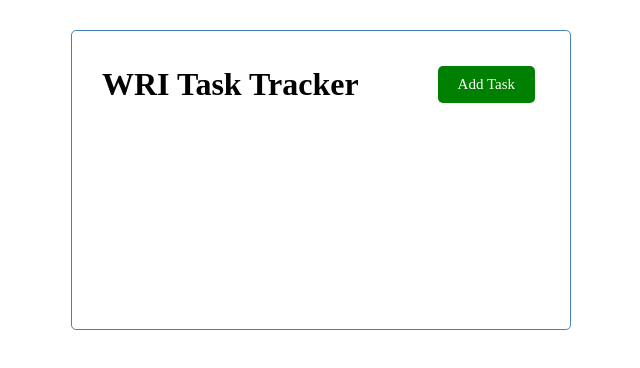
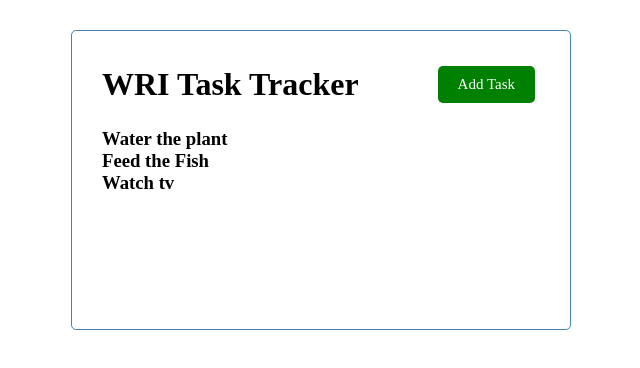
Before and after one commit to webroyit/v4e039-WRITaskTracker, a Vue app: page / in a window 1280 px wide. Shown: the top 368 px of the page, without its empty margins (319-959 px from the left). Built offline with nearby package versions, Linux system fonts and the light colour scheme.

Commit message:
Use v-for to display each tasks

```diff
--- a/src/App.vue
+++ b/src/App.vue
@@ -1,16 +1,19 @@
 <template>
   <div class="container">
     <Header title="WRI Task Tracker" />
+    <Tasks :tasks="tasks" />
   </div>
 </template>
 
 <script>
 import Header from './components/Header';
+import Tasks from './components/Tasks';
 
 export default {
   name: 'App',
   components: {
-    Header
+    Header,
+    Tasks
   },
   data() {
     return {
--- /dev/null
+++ b/src/components/Tasks.vue
@@ -0,0 +1,14 @@
+<template>
+    <div :key="task.id" v-for="task in tasks">
+        <h3>{{ task.text }}</h3>
+    </div>
+</template>
+
+<script>
+export default {
+    name: 'Tasks',
+    props: {
+        tasks: Array
+    }
+}
+</script>
```
